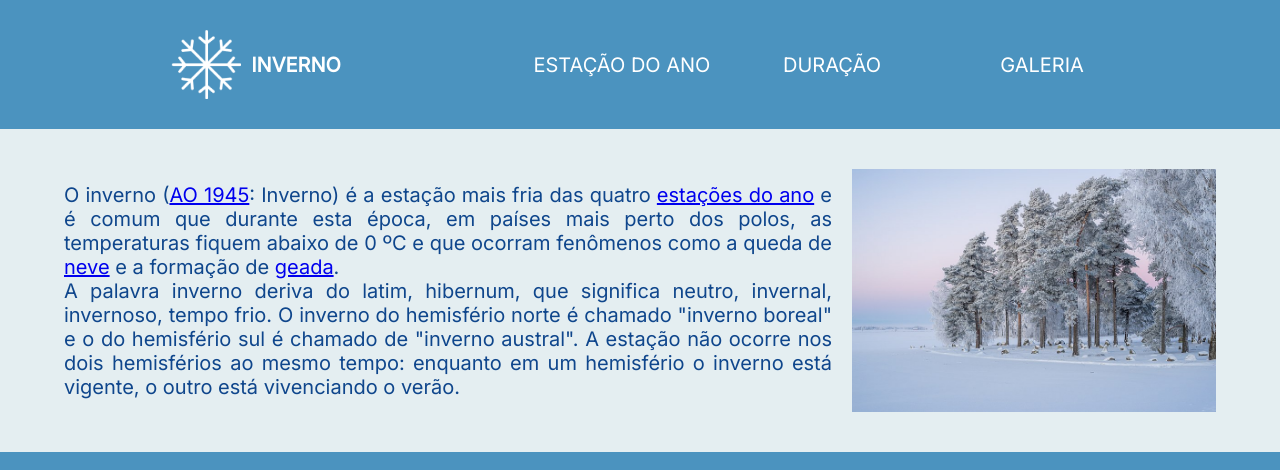
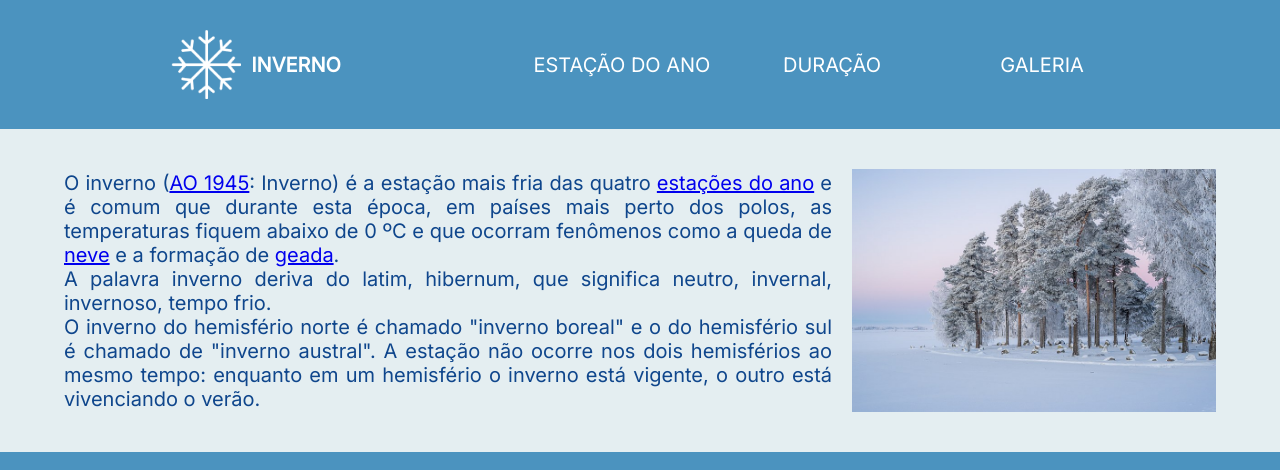
Before and after one commit to ViviSGG/desafio3-Vai-na-Web, a plain HTML site: page index.html in a window 1280 px wide. Shown: the top 470 px of the page. Drawn offline with Linux system fonts and the light colour scheme.

Commit message:
alteração-no-parágrafo

```diff
--- a/index.html
+++ b/index.html
@@ -35,7 +35,10 @@
                     </p>
                     <p>
                         A palavra inverno deriva do latim, hibernum, que significa neutro,
-                        invernal, invernoso, tempo frio. O inverno do hemisfério norte é
+                        invernal, invernoso, tempo frio.
+                    </p>
+                    <p>
+                        O inverno do hemisfério norte é
                         chamado "inverno boreal" e o do hemisfério sul é chamado de "inverno
                         austral". A estação não ocorre nos dois hemisférios ao mesmo tempo:
                         enquanto em um hemisfério o inverno está vigente, o outro está
```
